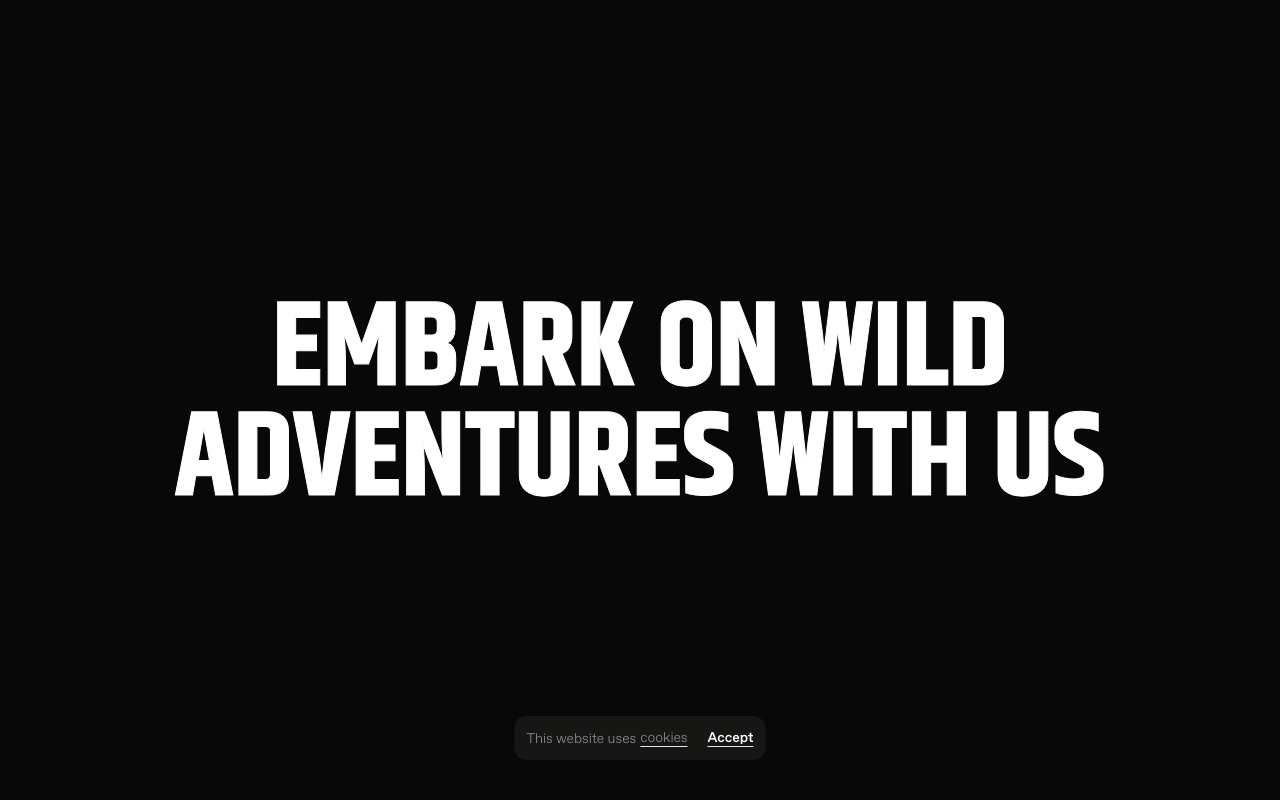
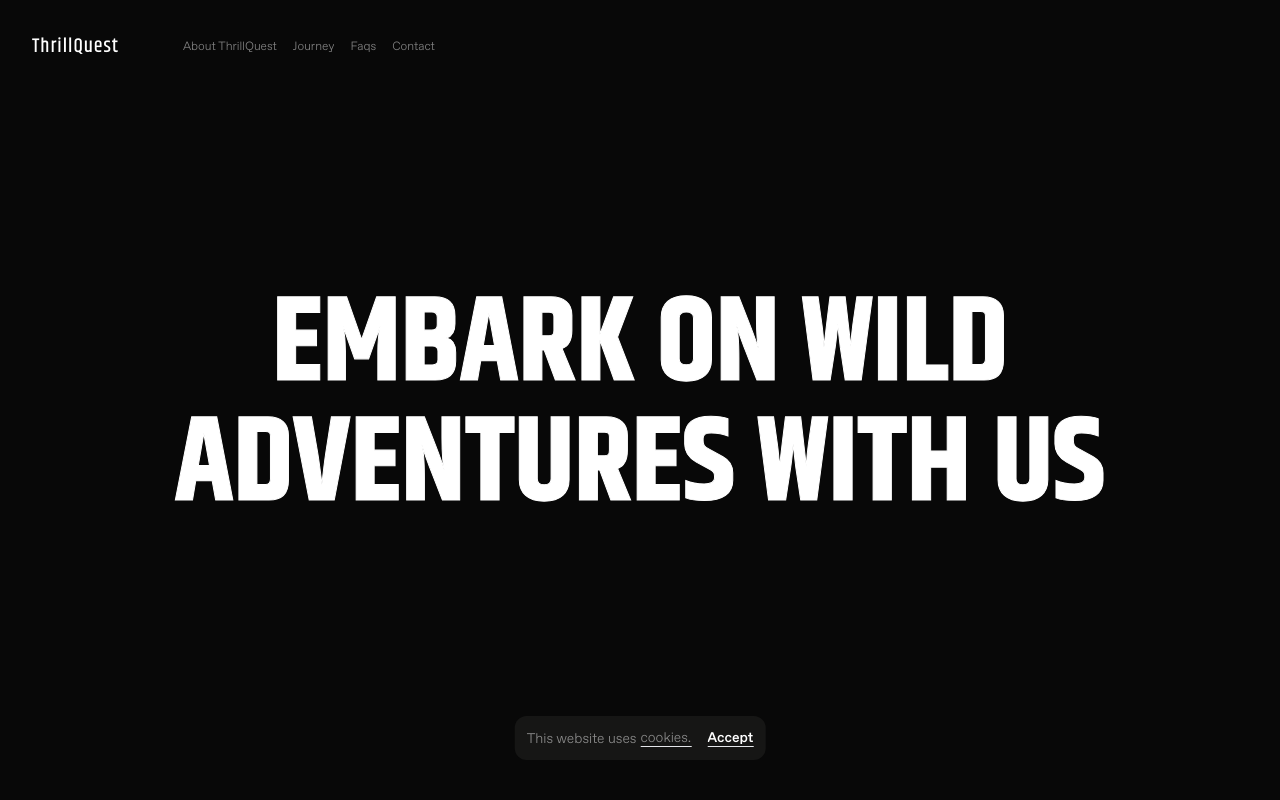
Before and after one commit to abubakar-sarwar/gsap-animation, a Next.js app: page / in a window 1280 px wide. Shown: the top 800 px of the page. Built offline with nearby package versions, Linux system fonts and the light colour scheme.

Commit message:
screen remove and responsive

```diff
--- a/app/_components/cookieConsent/index.tsx
+++ b/app/_components/cookieConsent/index.tsx
@@ -23,12 +23,6 @@ const CookieConsent = () => {
     setAccepted(true);
   };
 
-  const rejectCookies = () => {
-    document.cookie =
-      "cookieConsent=rejected; expires=Fri, 31 Dec 9999 23:59:59 GMT; path=/";
-    setAccepted(false);
-  };
-
   if (accepted) {
     return null;
   }
@@ -38,16 +32,16 @@ const CookieConsent = () => {
       id="cookieConsent"
       className="flex items-center text-sm fixed z-50 bottom-10 left-1/2 -translate-x-1/2 rounded-xl p-3 bg-light-dark"
     >
-      <div className="opacity-50">This website uses</div>
+      <div className="opacity-50 whitespace-nowrap">This website uses</div>
       <HoverText
         href="/"
         className="ml-1 pb-0.5 border-b"
         mainTextClass="opacity-50"
       >
-        cookies
+        cookies.
       </HoverText>
-      <HoverText href="/" className="ml-5 pb-0.5 border-b">
-        <button type="button" className="font-medium">
+      <HoverText href="/" className="ml-4 pb-0.5 border-b">
+        <button onClick={acceptCookies} type="button" className="font-medium">
           Accept
         </button>
       </HoverText>
--- a/app/_components/home/banner.tsx
+++ b/app/_components/home/banner.tsx
@@ -153,14 +153,14 @@ const Banner = () => {
           <h1
             data-lag="0.1"
             data-speed="1"
-            className="absolute inset-0 font-bold text-center leading-[110px] uppercase banner_text text-white"
+            className="absolute inset-0 font-bold text-center uppercase banner_text text-white"
           >
             EMBARK ON WILD <br /> ADVENTURES WITH US
           </h1>
           <h1
             data-lag="0.1"
             data-speed="1"
-            className="w-full font-bold text-center z-20 leading-[110px] uppercase outlineText banner_text text-white"
+            className="w-full font-bold text-center z-20 uppercase outlineText banner_text text-white"
           >
             EMBARK ON WILD <br /> ADVENTURES WITH US
           </h1>
--- a/app/_components/index.ts
+++ b/app/_components/index.ts
@@ -1,6 +1,7 @@
 export { default as PreLoader } from "./PreLoader";
 
 export { default as Footer } from "./footer";
+export { default as Navbar } from "./navbar";
 
 export { default as HoverText } from "./hoverText";
 export { default as CookieConsent } from "./cookieConsent";
--- /dev/null
+++ b/app/_components/navbar/index.tsx
@@ -0,0 +1,58 @@
+import { FiMenu } from "react-icons/fi";
+import { HoverText } from "..";
+import Link from "next/link";
+
+const Navbar = () => {
+  return (
+    <div className="fixed top-4 sm:top-8 left-4 sm:left-8 z-50 max-sm:right-4">
+      <nav className="flex items-center max-sm:justify-between">
+        <Link href="/" className="block">
+          <h2 className="font-medium tracking-wider text-xl">ThrillQuest</h2>
+        </Link>
+        <ul className="max-sm:hidden flex space-x-4 ml-16 text-xs sm:mt-1">
+          <li>
+            <HoverText
+              href="/about"
+              className="capitalize"
+              mainTextClass="opacity-50"
+            >
+              About ThrillQuest
+            </HoverText>
+          </li>
+          <li>
+            <HoverText
+              href="/about"
+              className="capitalize"
+              mainTextClass="opacity-50"
+            >
+              Journey
+            </HoverText>
+          </li>
+          <li>
+            <HoverText
+              href="/about"
+              className="capitalize"
+              mainTextClass="opacity-50"
+            >
+              Faqs
+            </HoverText>
+          </li>
+          <li>
+            <HoverText
+              href="/about"
+              className="capitalize"
+              mainTextClass="opacity-50"
+            >
+              Contact
+            </HoverText>
+          </li>
+        </ul>
+        <div className="sm:hidden">
+          <FiMenu />
+        </div>
+      </nav>
+    </div>
+  );
+};
+
+export default Navbar;
--- a/app/_components/smoothLayout.tsx
+++ b/app/_components/smoothLayout.tsx
@@ -4,6 +4,8 @@ import { useGSAP } from "@gsap/react";
 import { ScrollToPlugin, ScrollTrigger } from "gsap/all";
 import { useEffect } from "react";
 import Lenis from "@studio-freight/lenis";
+import "resize-observer-polyfill";
+import ResizeObserver from "resize-observer-polyfill";
 
 const SmoothLayout = ({
   children,
@@ -15,14 +17,15 @@ const SmoothLayout = ({
   });
 
   useEffect(() => {
-    const lenis = new Lenis();
+    const ro = new ResizeObserver((entries, observer) => {
+      const lenis = new Lenis();
+      function raf(time: any) {
+        lenis.raf(time);
+        requestAnimationFrame(raf);
+      }
 
-    function raf(time: any) {
-      lenis.raf(time);
       requestAnimationFrame(raf);
-    }
-
-    requestAnimationFrame(raf);
+    });
   }, []);
 
   return (
--- a/app/globals.css
+++ b/app/globals.css
@@ -131,6 +131,7 @@ body {
     Roboto, Helvetica Neue, Arial, Noto Sans, sans-serif;
   font-weight: 300;
   color: #ffffff;
+  line-height: 1;
 }
 
 h1,
@@ -219,7 +220,7 @@ h1 {
 }
 
 .banner_text {
-  font-size: 120px;
+  font-size: clamp(40px, 30vw, 120px);
 }
 
 #loader .counter {
--- a/app/layout.tsx
+++ b/app/layout.tsx
@@ -1,6 +1,6 @@
 import type { Metadata } from "next";
 import "./globals.css";
-import { CookieConsent, Footer, PreLoader } from "./_components";
+import { CookieConsent, Footer, Navbar, PreLoader } from "./_components";
 import SmoothLayout from "./_components/smoothLayout";
 
 export const metadata: Metadata = {
@@ -18,8 +18,9 @@ export default function RootLayout({
       <body className="bg-drak-body">
         {/* <PreLoader /> */}
         <SmoothLayout>
+          <Navbar />
+          <main>{children}</main>
           <CookieConsent />
-          <main>{children}</main>
           <Footer />
         </SmoothLayout>
       </body>
--- a/package.json
+++ b/package.json
@@ -15,7 +15,8 @@
     "next": "14.1.1",
     "react": "^18",
     "react-dom": "^18",
-    "react-icons": "^5.0.1"
+    "react-icons": "^5.0.1",
+    "resize-observer-polyfill": "^1.5.1"
   },
   "devDependencies": {
     "@types/node": "^20",
--- a/tailwind.config.ts
+++ b/tailwind.config.ts
@@ -20,13 +20,6 @@ const config: Config = {
 
         "font-dark": "#94938d",
       },
-      screens: {
-        sm: "100%",
-        md: "100%",
-        lg: "100%",
-        xl: "100%",
-        "2xl": "1920px",
-      },
     },
   },
   plugins: [],
```
Also changed, not shown: 1 other file (tests, documents, lock files or other folders).
